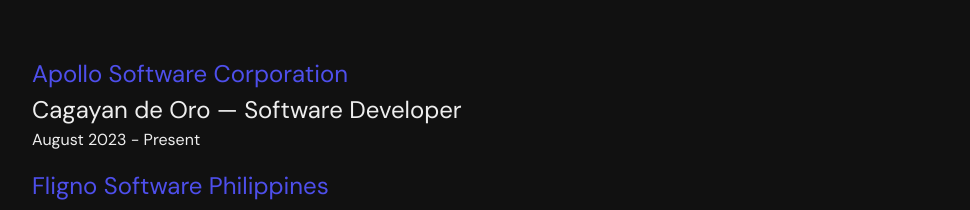
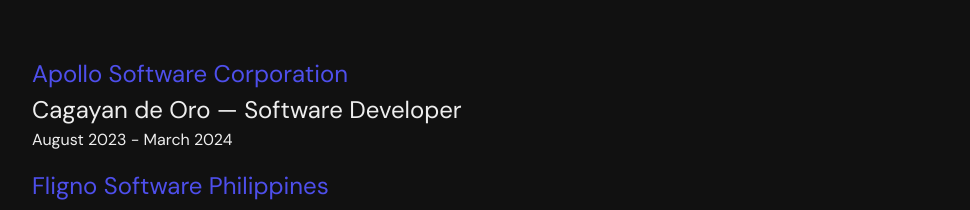
Before and after one commit to eerieVoice/Portfolio, a React (Vite) app: page / in a window 1280 px wide. Shown: the part 1600-1810 px from the top of the page, without its empty margins (64-1034 px from the left). Built offline with nearby package versions, Linux system fonts and the light colour scheme.

Commit message:
changed experience

```diff
--- a/src/components/Experience.tsx
+++ b/src/components/Experience.tsx
@@ -13,7 +13,7 @@
       company: 'Apollo Software Corporation',
       location: 'Cagayan de Oro — Software Developer',
       description: '',
-      duration: 'August 2023 - Present',
+      duration: 'August 2023 - March 2024',
     },
     {
       company: 'Fligno Software Philippines',
```
Also changed, not shown: 2 other files (tests, documents, lock files or other folders).
